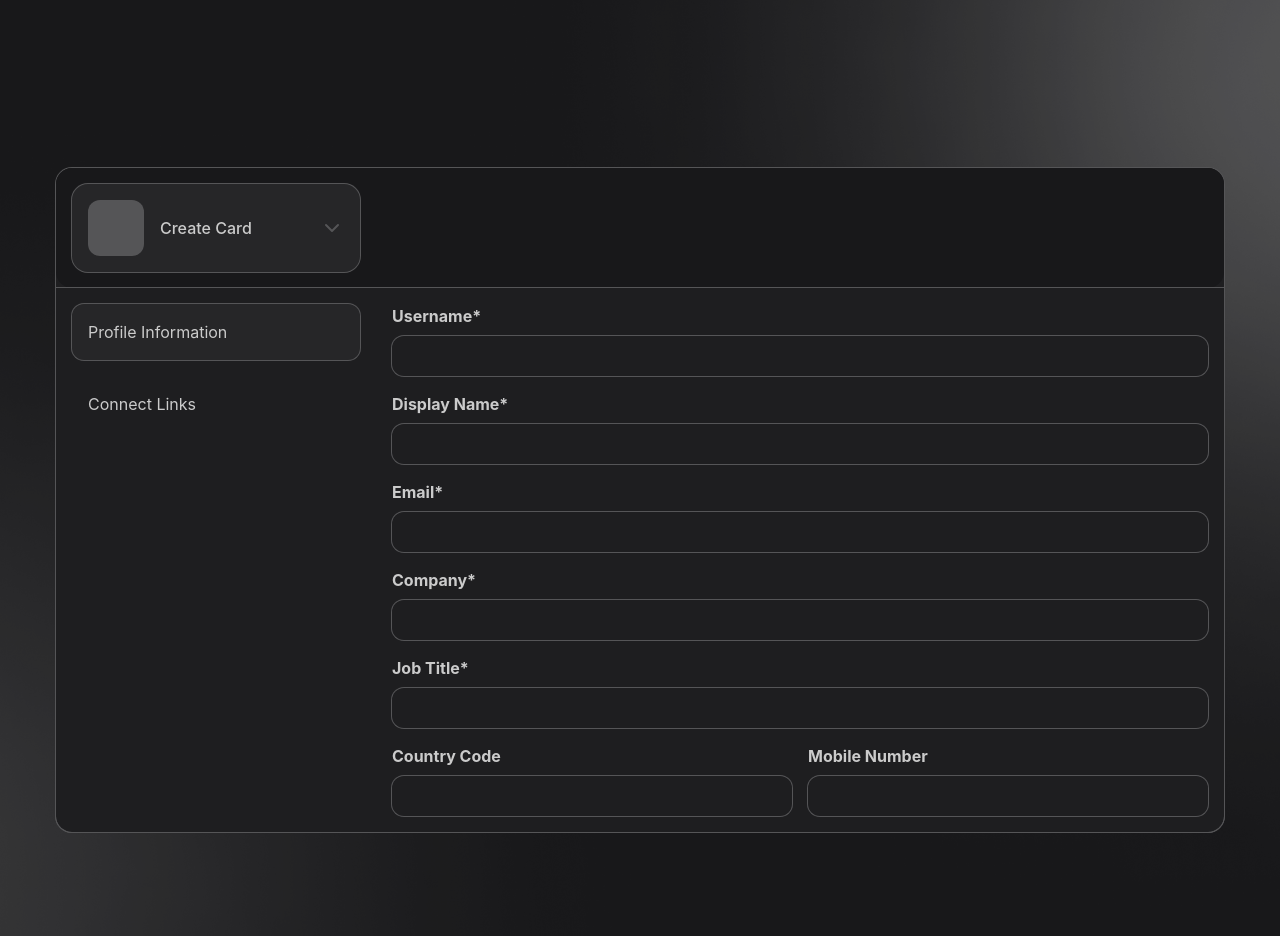
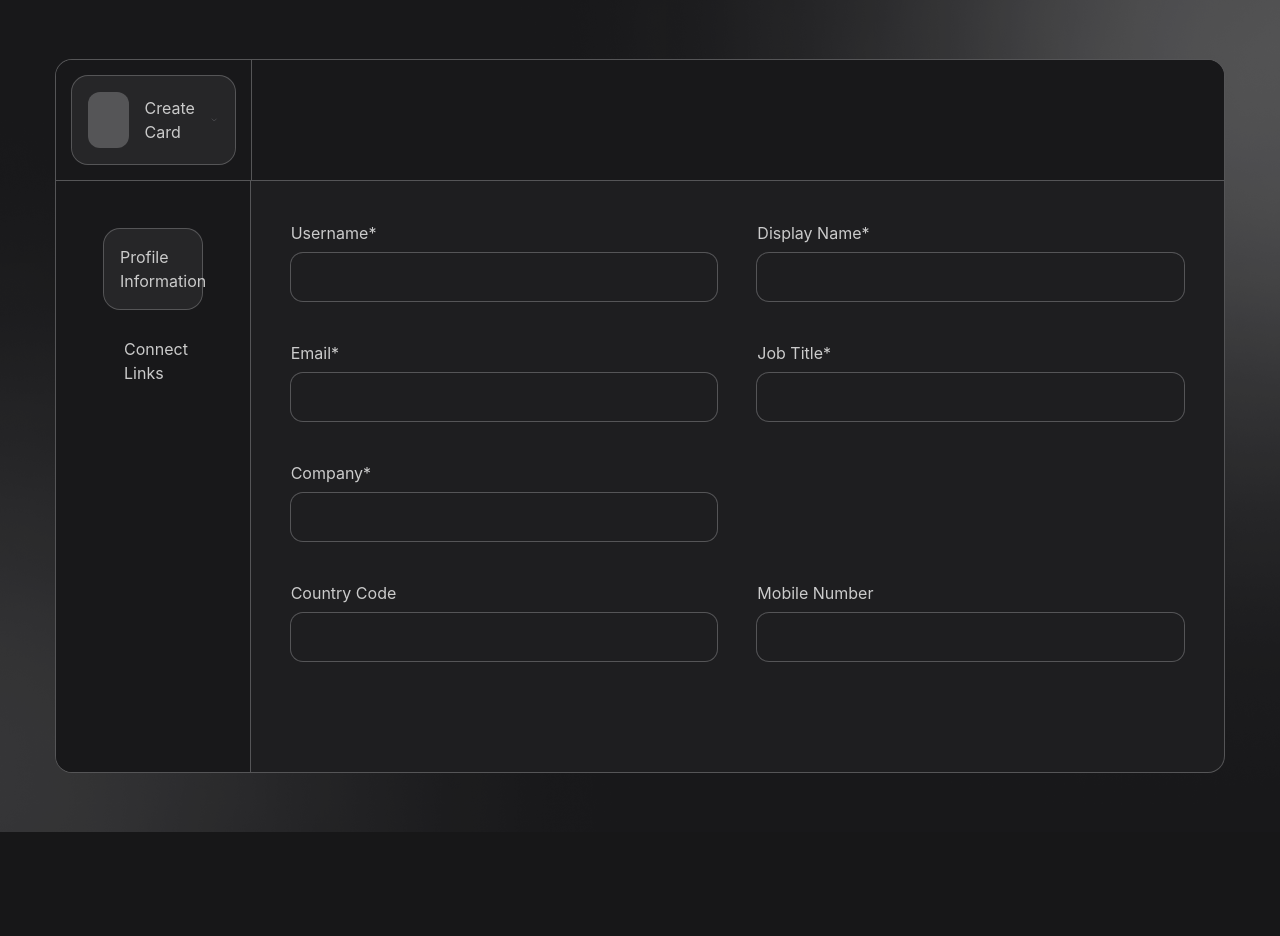
Before and after one commit to Berryen/qr-business-card-website, a Next.js app: page /profile/1/create in a window 1280 px wide. Both pictures are taken after a click on the button "Create card +". After the commit the page ends 832 px from the top, so only its background shows below. Built offline with nearby package versions, Linux system fonts and the light colour scheme; no server answers; a web font is replaced by a local one.

Commit message:
fix/stressful layout

```diff
--- a/src/components/CreateProfileCard/index.tsx
+++ b/src/components/CreateProfileCard/index.tsx
@@ -30,7 +30,7 @@ export const CreateProfileCard: React.FC = () => {
   // ================= VIEWS
   return (
     <div
-      className="min-h-screen justify-center pb-10 pt-21 sm:pb-12 sm:pt-28 bg-primary bg-cover bg-center"
+      className="min-h-screen justify-center py-1 bg-primary bg-cover bg-center"
       style={{
         backgroundImage: `url(${bg_other.src})`,
       }}
@@ -48,62 +48,94 @@ export const CreateProfileCard: React.FC = () => {
         </div>
       )}
       {isCreateCardVisible && (
-        <div className="flex flex-col max-w-screen m-14 bg-secondary ring-1 ring-stroke rounded-2xl">
-          <div className="flex flex-row items-center justify-between p-4 text-offwhite bg-primary rounded-2xl">
-            <div className="flex flex-row items-center justify-between w-72 p-4 rounded-2xl ring-1 ring-stroke bg-primarybutton">
-              <div className="flex flex-row items-center justify-between space-x-4">
+        <div className="flex flex-col min-w-screen min-h-[89vh] m-14 bg-secondary ring-1 ring-stroke rounded-2xl">
+          <div className="flex flex-row text-offwhite bg-primary rounded-t-2xl border-b border-stroke">
+            {/* First column with Create Card + Chevron */}
+            <div className="p-4 w-1/6">
+              <div className="flex flex-row items-center p-4 rounded-2xl ring-1 ring-stroke bg-primarybutton">
+                <div className="flex flex-row items-center space-x-4">
                   <div className="w-14 h-14 rounded-xl bg-stroke"></div>
-                <p className="font-medium text-offwhite">Create Card</p>
+                  <p className="text-offwhite">Create Card</p>
                 </div>
-              <ChevronDown className="w-6 h-6" color="#555557" />
+                <ChevronDown className="w-6 h-6 ml-auto" color="#555557" />
               </div>
             </div>
-          <div className="flex flex-row items-start justify-between p-4 text-offwhite ring-1 ring-stroke rounded-b-2xl">
-            <div className="flex flex-col space-y-4 mr-8">
-              <button className="bg-primarybutton text-left w-72 px-4 py-4 rounded-xl ring-1 ring-stroke hover:bg-primarybutton transition duration-200\">
+
+            {/* Second column, empty or customizable */}
+            <div className="w-4/5 border-l border-stroke"></div>
+          </div>
+
+          <div className="flex-grow flex flex-row text-offwhite rounded-b-2xl">
+            {/* Side navigation bar */}
+            <div className="flex flex-col w-1/6 p-12 bg-primary space-y-2 border-r border-stroke rounded-bl-2xl">
+              <button className="bg-primarybutton text-left p-4 rounded-2xl ring-1 ring-stroke hover:bg-primarybutton transition duration-200">
                 Profile Information
               </button>
-              <span className="text-offwhite p-4">Connect Links</span>
+              <button className="text-left p-5 rounded-2xl hover:ring-1 hover:ring-stroke hover:bg-primarybutton transition duration-200">
+                Connect Links
+              </button>
             </div>
-            <div className="flex flex-col space-y-4 w-full">
-              <div className="flex flex-col space-y-2">
-                <label htmlFor="username" className="font-bold">
-                  Username*
-                </label>
+            <div className="flex flex-col space-y-10 w-4/5 m-10">
+              <div className="flex flex-row space-x-10">
+                <div className="flex flex-col space-y-2 w-1/2">
+                  <label htmlFor="username">Username*</label>
                   <input
                     type="text"
                     id="username"
-                  className="bg-secondary rounded-xl px-4 py-2 focus:outline-none ring-1 ring-stroke focus:ring-2 focus:ring-stroke"
+                    className="bg-secondary rounded-xl px-4 py-3 focus:outline-none ring-1 ring-stroke focus:ring-2 focus:ring-stroke"
                     value=""
                     // onChange={(e) => setUsername(e.target.value)}
                   />
                 </div>
-              <div className="flex flex-col space-y-2">
-                <label htmlFor="displayName" className="font-bold">
-                  Display Name*
-                </label>
+                <div className="flex flex-col space-y-2 w-1/2">
+                  <label htmlFor="displayName">Display Name*</label>
                   <input
                     type="text"
                     id="displayName"
-                  className="bg-secondary rounded-xl px-4 py-2 focus:outline-none ring-1 ring-stroke focus:ring-2 focus:ring-stroke"
+                    className="bg-secondary rounded-xl px-4 py-3 focus:outline-none ring-1 ring-stroke focus:ring-2 focus:ring-stroke"
                     value=""
                     // onChange={(e) => setDisplayName(e.target.value)}
                   />
                 </div>
-              <div className="flex flex-col space-y-2">
-                <label htmlFor="email" className="font-bold">
-                  Email*
-                </label>
+              </div>
+
+              <div className="flex flex-row space-x-10">
+                <div className="flex flex-col space-y-2 w-1/2">
+                  <label htmlFor="email">Email*</label>
                   <input
                     type="email"
                     id="email"
-                  className="bg-secondary rounded-xl px-4 py-2 focus:outline-none ring-1 ring-stroke focus:ring-2 focus:ring-stroke"
+                    className="bg-secondary rounded-xl px-4 py-3 focus:outline-none ring-1 ring-stroke focus:ring-2 focus:ring-stroke"
                     value=""
                     // onChange={(e) => setEmail(e.target.value)}
                   />
                 </div>
-              <div className="flex flex-col space-y-2">
-                <label htmlFor="company" className="font-bold">
+                <div className="flex flex-col space-y-2 w-1/2">
+                  <label htmlFor="jobTitle">Job Title*</label>
+                  <input
+                    type="text"
+                    id="jobTitle"
+                    className="bg-secondary rounded-xl px-4 py-3 focus:outline-none ring-1 ring-stroke focus:ring-2 focus:ring-stroke"
+                    value=""
+                    // onChange={(e) => setJobTitle(e.target.value)}
+                  />
+                </div>
+              </div>
+              <div className="flex flex-row space-x-10">
+                <div className="flex flex-col space-y-2 w-1/2">
+                  <label htmlFor="company">Company*</label>
+                  <input
+                    type="text"
+                    id="company"
+                    className="bg-secondary rounded-xl px-4 py-3 focus:outline-none ring-1 ring-stroke focus:ring-2 focus:ring-stroke"
+                    value=""
+                    // onChange={(e) => setCompany(e.target.value)
+                  />
+                </div>
+                <div className="flex flex-col space-y-2 w-1/2"></div>
+              </div>
+              {/* <div className="flex flex-col space-y-2">
+                <label htmlFor="company" >
                   Company*
                 </label>
                 <input
@@ -113,40 +145,24 @@ export const CreateProfileCard: React.FC = () => {
                   value=""
                   // onChange={(e) => setCompany(e.target.value)
                 />
-              </div>
-              <div className="flex flex-col space-y-2">
-                <label htmlFor="jobTitle" className="font-bold">
-                  Job Title*
-                </label>
-                <input
-                  type="text"
-                  id="jobTitle"
-                  className="bg-secondary rounded-xl px-4 py-2 focus:outline-none ring-1 ring-stroke focus:ring-2 focus:ring-stroke"
-                  value=""
-                  // onChange={(e) => setJobTitle(e.target.value)}
-                />
-              </div>
-              <div className="flex flex-row space-x-4">
+              </div> */}
+              <div className="flex flex-row space-x-10">
                 <div className="flex flex-col space-y-2 w-1/2">
-                  <label htmlFor="countryCode" className="font-bold">
-                    Country Code
-                  </label>
+                  <label htmlFor="countryCode">Country Code</label>
                   <input
                     type="text"
                     id="countryCode"
-                    className="bg-secondary rounded-xl px-4 py-2 focus:outline-none ring-1 ring-stroke focus:ring-2 focus:ring-stroke"
+                    className="bg-secondary rounded-xl px-4 py-3 focus:outline-none ring-1 ring-stroke focus:ring-2 focus:ring-stroke"
                     value=""
                     // onChange={(e) => setCountryCode(e.target.value)}
                   />
                 </div>
                 <div className="flex flex-col space-y-2 w-1/2">
-                  <label htmlFor="mobileNumber" className="font-bold">
-                    Mobile Number
-                  </label>
+                  <label htmlFor="mobileNumber">Mobile Number</label>
                   <input
                     type="tel"
                     id="mobileNumber"
-                    className="bg-secondary rounded-xl px-4 py-2 focus:outline-none ring-1 ring-stroke focus:ring-2 focus:ring-stroke"
+                    className="bg-secondary rounded-xl px-4 py-3 focus:outline-none ring-1 ring-stroke focus:ring-2 focus:ring-stroke"
                     value=""
                     // onChange={(e) => setMobileNumber(e.target.value)}
                   />
--- a/src/components/Homepage/index.tsx
+++ b/src/components/Homepage/index.tsx
@@ -327,7 +327,7 @@ END:VCARD`;
                       <div className="flex items-center space-x-3">
                         <div className="w-14 h-14 bg-primarybutton rounded-xl"></div>
                         <div>
-                          <p className="text-offwhite front-medium text-lg">
+                          <p className="text-offwhite font-medium text-lg">
                             Options
                           </p>
                           <p className="text-offgray text-medium pt-1">
```
Lines whose indentation alone changed are shown as unchanged.
